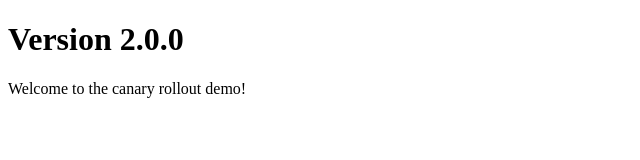
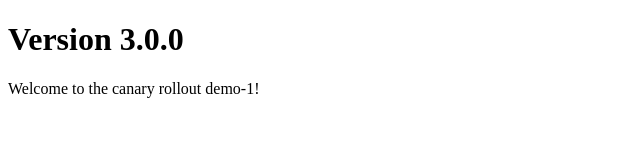
Before and after one commit to mohdasif-02/argocd-rollout, a plain HTML site: page index.html in a window 1280 px wide. Shown: the full height of the page, 0-640 px from the left. Drawn offline with Linux system fonts and the light colour scheme.

Commit message:
Update index.html

```diff
--- a/index.html
+++ b/index.html
@@ -2,7 +2,7 @@
 <html>
 <head><title>Rollout Test</title></head>
 <body>
-  <h1>Version 2.0.0</h1>
-  <p>Welcome to the canary rollout demo!</p>
+  <h1>Version 3.0.0</h1>
+  <p>Welcome to the canary rollout demo-1!</p>
 </body>
 </html>
```
